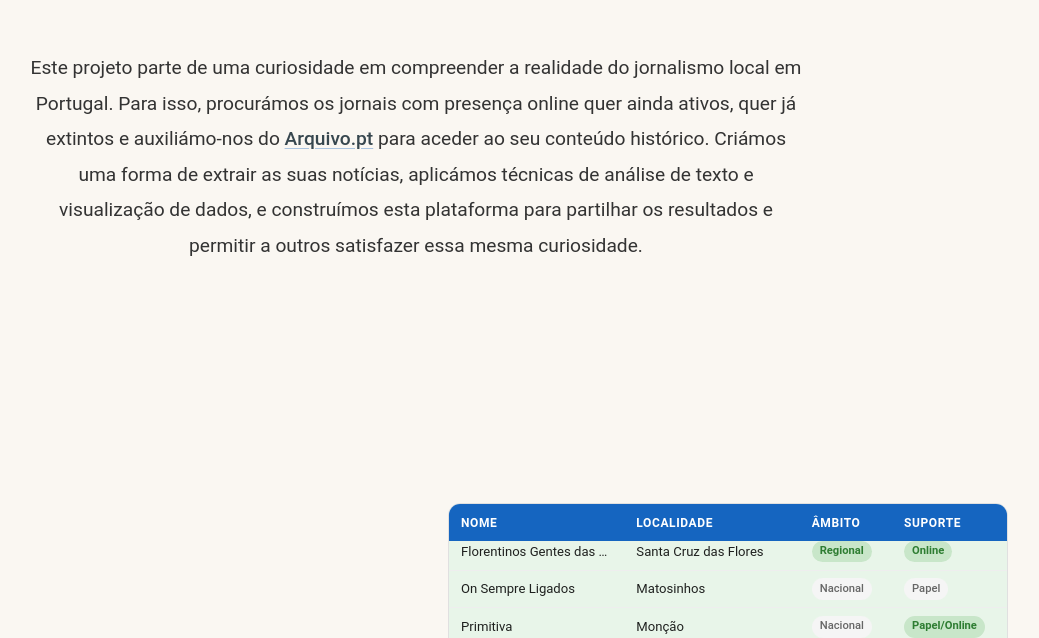
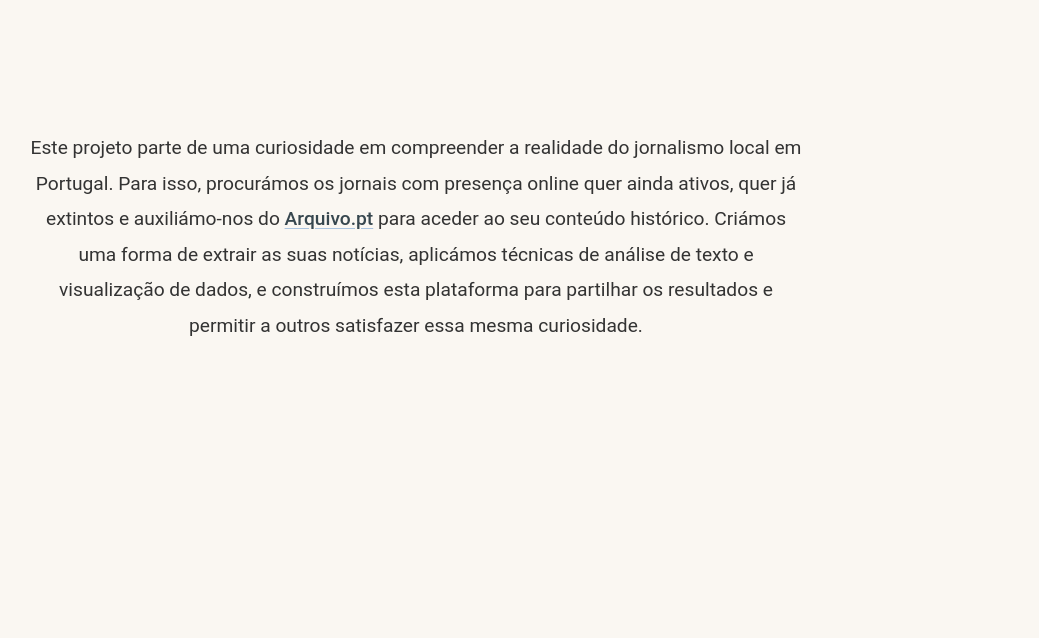
Before and after one commit to olho-regional/olho-regional, a Nuxt app in the folder frontend/: page / in a window 1280 px wide. Shown: the part 822-1460 px from the top of the page, without its empty margins (224-1263 px from the left). Built offline with nearby package versions, Linux system fonts and the light colour scheme; no server answers; a web font is replaced by a local one.

Commit message:
adjusts section size

```diff
--- a/frontend/pages/index.vue
+++ b/frontend/pages/index.vue
@@ -917,7 +917,8 @@ onBeforeUnmount(() => {
 .story__intro {
   max-width: 840px;
   margin: 0 auto;
-  padding: 5rem 2rem 14rem;
+  padding: 10rem 2rem 20rem;
+
   position: relative;
 }
 
```
